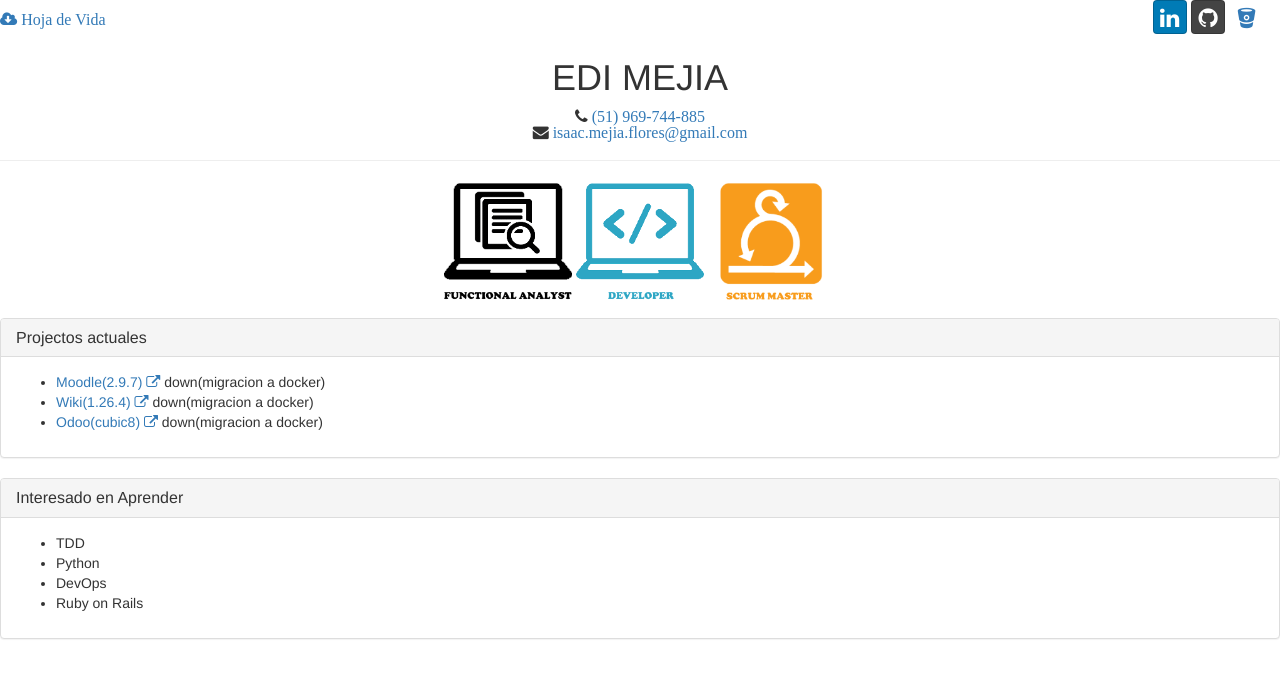
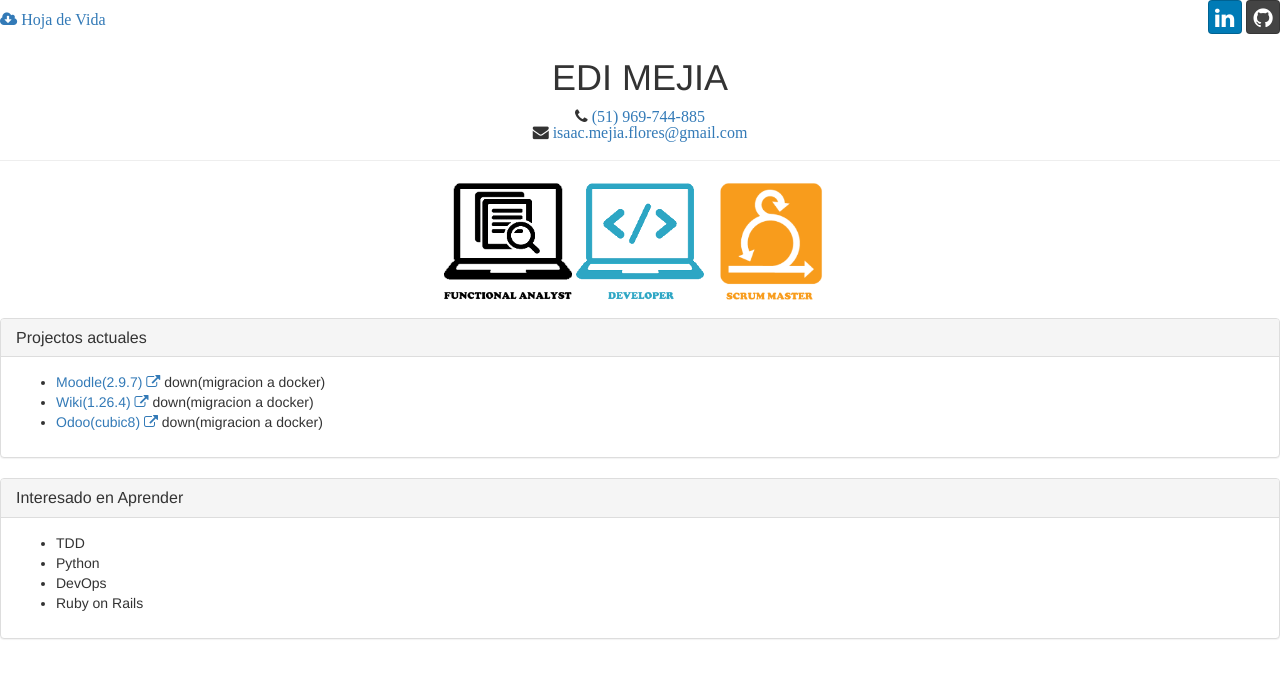
Before and after one commit to edisaac/edisaac.github.io, a website: page index.html in a window 1280 px wide. Drawn offline with nearby package versions, Linux system fonts and the light colour scheme.

Commit message:
Update index.html

```diff
--- a/index.html
+++ b/index.html
@@ -24,9 +24,7 @@
 
   <a class="btn btn-social-icon btn-linkedin"  href="https://pe.linkedin.com/in/isaac-mejia-flores-21b62584" target="onself" ><span class="fa fa-linkedin"></span></a>
 <a class="btn btn-social-icon btn-github"  href="https://github.com/edisaac/" target="onself" ><span class="fa fa-github"></span></a>
-<a class="btn btn-social-icon btn-stack-overflow" href="https://stackoverflow.com/users/6481221/isaac-mejia?tab=profile" target="onself"><span class="fa fa-bitbucket"></span></a>
 
-	  <i class="fab fa-stack-overflow"></i>
  </td>
  </tr>
  </table  >
```
